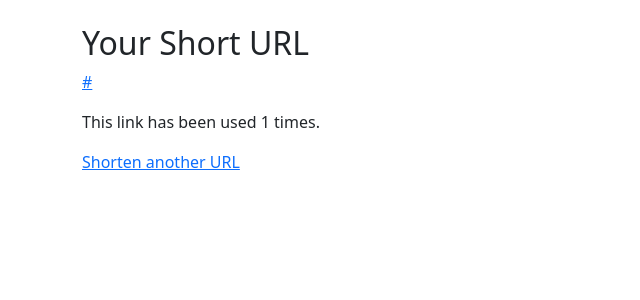
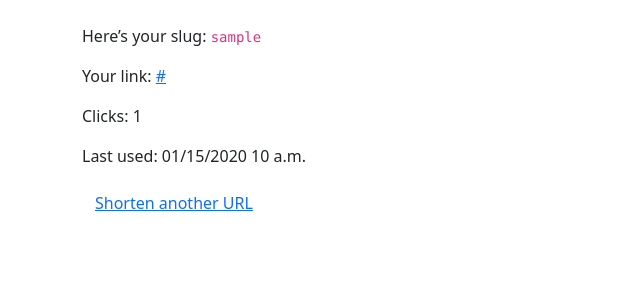
Before and after one commit to Lav-Singh/DjangoUrlShortener, a Django app: template UrlShortener/shortener/templates/shortener/result.html in a window 1280 px wide. Shown: the part 56-356 px from the top of the page, without its empty margins (0-640 px from the left). Run offline with Django 5.2, Linux system fonts and the light colour scheme; tables that the repository leaves empty hold one stand-in row (values such as "Sample post"); the template is opened without the code that fills it: values that come from a table or form of the project are taken from there, most other values are stand-ins (such as "Sample title", 1, 10 or a date in 2020).

Commit message:
display link stats, redirect instead in new tab..

```diff
--- a/UrlShortener/shortener/templates/shortener/result.html
+++ b/UrlShortener/shortener/templates/shortener/result.html
@@ -1,9 +1,33 @@
-{% extends 'base.html' %}
+{# shortener/templates/shortener/result.html #}
+{% extends "base.html" %}
+{% block title %}URL Created{% endblock %}
 {% block content %}
-<h2>Your Short URL</h2>
-<p><a href="{{ short_url }}">{{ short_url }}</a></p>
-{% if link.access_count is not None %}
-  <p>This link has been used {{ link.access_count }} times.</p>
-{% endif %}
-<a href="{% url 'shorten' %}">Shorten another URL</a>
+
+<p>Here’s your slug: <code>{{ link.slug }}</code></p>
+<p>Your link: <a href="{{ short_url }}" target="_blank">{{ short_url }}</a></p>
+
+<div id="stats">
+  <p>Clicks: <span id="count">{{ link.access_count }}</span></p>
+  <p>Last used: <span id="last-accessed">{% if link.last_accessed %}{{ link.last_accessed|date:"SHORT_DATETIME_FORMAT" }}{% else %}—{% endif %}</span></p>
+</div>
+<script>
+  const slug = "{{ link.slug }}";
+  const countEl = document.getElementById("count");
+  const lastEl = document.getElementById("last-accessed");
+
+  async function refreshStats(){
+    const res = await fetch("{% url 'api_stats' slug=link.slug %}", { headers: { 'X-Requested-With': 'XMLHttpRequest' } });
+    const data = await res.json();
+    if(data.access_count !== undefined) {
+      countEl.textContent = data.access_count;
+      lastEl.textContent = data.last_accessed
+        ? new Date(data.last_accessed).toLocaleString()
+        : '—';
+    }
+  }
+
+  // Auto-refresh every 3 seconds
+  setInterval(refreshStats, 3000);
+</script>
+<a class="btn btn-link" href="{% url 'shorten' %}">Shorten another URL</a>
 {% endblock %}
--- a/UrlShortener/shortener/urls.py
+++ b/UrlShortener/shortener/urls.py
@@ -3,5 +3,7 @@ from . import views
 
 urlpatterns = [
     path('', views.shorten_view, name='shorten'),
-    path('link/<slug:slug>/', views.redirect_view, name='redirect_view'),
+    path('link/<slug:slug>/', views.result_view, name='result_view'),
+    path('<slug:slug>/', views.redirect_view, name='redirect_view'),
+    path('api/stats/<slug:slug>/', views.api_stats, name='api_stats')
 ]
```
Also changed, not shown: UrlShortener/shortener/views.py (+32 -17 lines).
